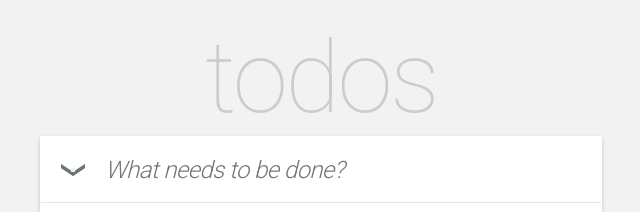
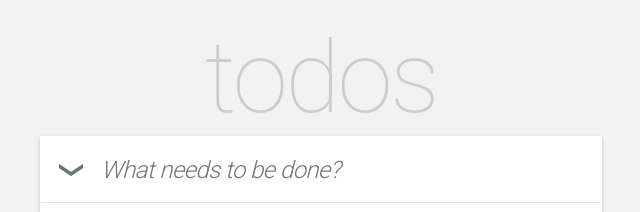
Before and after one commit to ok-technopolis-autumn-2022/Dmitry_Osokin, a plain HTML site: page todolist.html in a window 1280 px wide. Shown: the top 212 px of the page, 319-959 px from the left. Drawn offline with Linux system fonts and the light colour scheme.

Commit message:
Add files via upload

```diff
--- a/todolist.html
+++ b/todolist.html
@@ -14,12 +14,10 @@
     <main class="todo-app_main">
       <form id="data">
         <section class="todo-app_search_bar">
-          <span
-            class="todo-app_search_bar__hide_button"
-            aria-label="View or hide tasks"
-          >
-            <button type="button"></button>
-          </span>
+
+          <button class="todo-app_search_bar__hide_button"
+            aria-label="View or hide tasks"></button>
+
           <span
             class="todo-app_search_bar__input_field"
             aria-label="Input new tasks"
```
